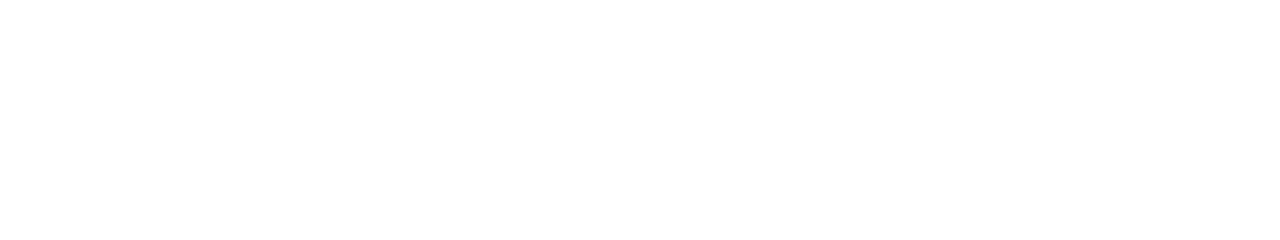
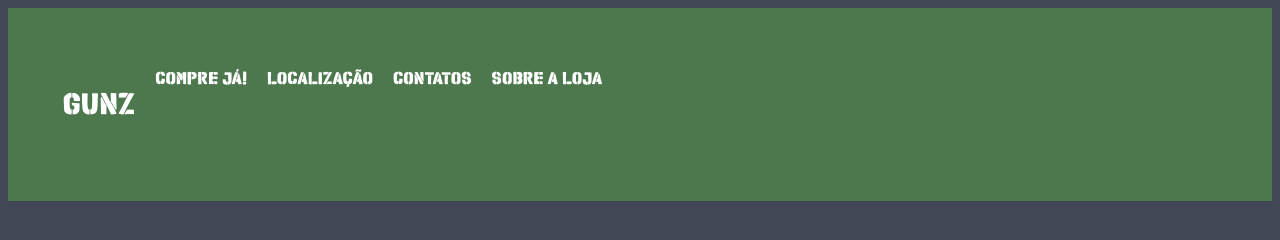
Before and after one commit to Abehmstur/Web1, a plain HTML site: page src/index.html in a window 1280 px wide. Drawn offline with Linux system fonts and the light colour scheme.

Commit message:
Aula 06-03-24 fim

```diff
--- a/src/css/main.css
+++ b/src/css/main.css
@@ -0,0 +1,42 @@
+@font-face {
+    font-family: 'militar';
+    src: url('../fonts/Explotion.ttf') format('truetype');
+    font-style: normal;
+}
+body {
+    background-color: #424756;
+    /* 1º valor é RED, 2º Valor é GREEN, 3º Valor é BLUE e o 4º Valor é o grau de transparência.*/
+}
+
+ul {
+    font-family: 'militar';
+    font-size: 20px;
+    display: flex;
+    list-style: none;
+}
+
+li {
+   padding: 10px;
+}
+
+a {
+    text-decoration: none;
+    color: white;
+}
+li:hover {
+    background-color: #6ea171;
+    border-radius: 5px;
+    cursor: pointer;
+}
+
+nav {
+    background-color: #4d784e;
+    padding: 5px;
+}
+
+
+@media screen and (max-width: 600px) {
+    ul {
+      font-size: 10px;
+    }
+  }
--- a/src/index.html
+++ b/src/index.html
@@ -12,8 +12,36 @@
 </head>
 <body>
 
+<header>
+    <nav>
+        <ul>
+            <li>
+                <a style="font-size: 35px;" href="">Gunz</a>
+            </li>
+            <li>
+                <a href="">Compre Já!</a>
+            </li>
+            <li>
+                <a href="">Localização</a>
+            </li>
+            <li>
+                <a href="">Contatos</a>
+            </li>
+            <li>
+                <a href="">Sobre a Loja</a>
+            </li>
+        </ul>
+    </nav>
+</header>
 
+<section>
+    <article>
 
+    </article>
+</section>
 
+<footer>
+
+</footer>
 </body>
 </html>
```
Also changed, not shown: README.md, src/fonts/Explotion.ttf (added), src/fonts/LemonMilk.otf (added).
